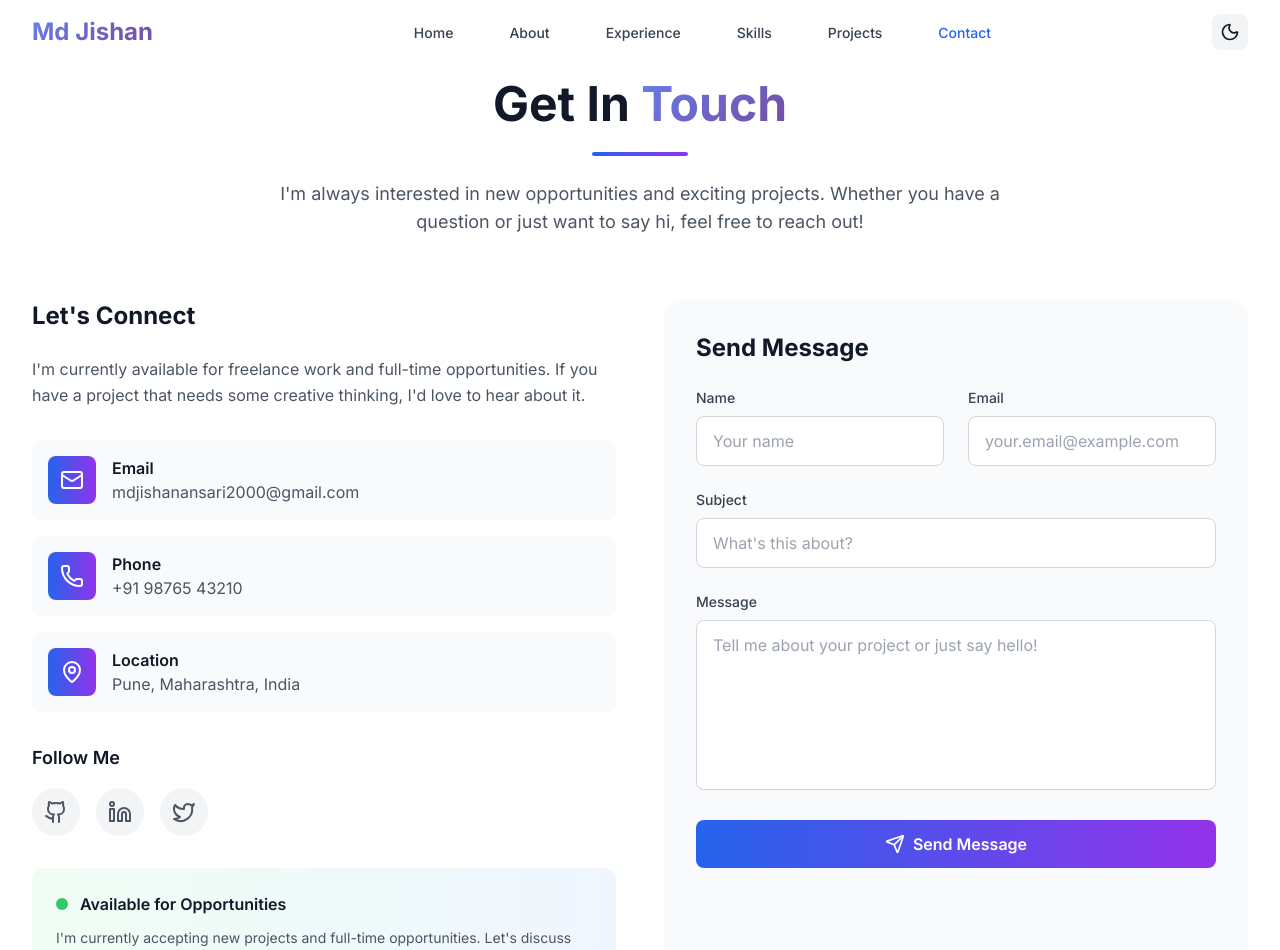
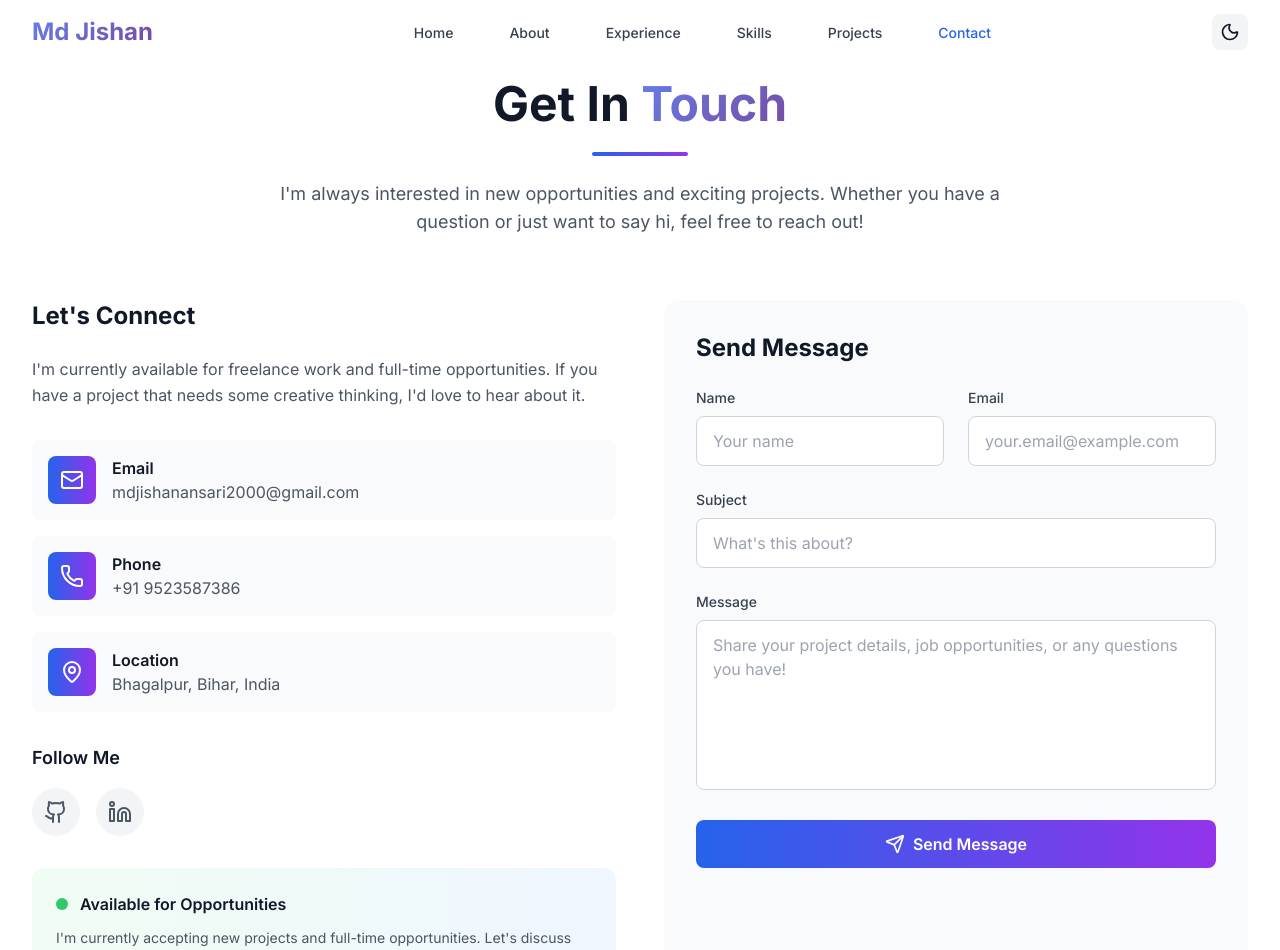
Before and after one commit to md-jishan-ansari/portfolio, a Next.js app: page /contact in a window 1280 px wide. Shown: the top 950 px of the page. Built offline with nearby package versions, Linux system fonts and the light colour scheme.

Commit message:
social media link updated

```diff
--- a/src/components/Contact.tsx
+++ b/src/components/Contact.tsx
@@ -2,7 +2,7 @@
 
 import { motion } from 'framer-motion';
 import { useScrollAwareInView } from '@/lib/hooks/useScrollAwareInView';
-import { Mail, Phone, MapPin, Github, Linkedin, Twitter, Send } from 'lucide-react';
+import { Mail, Phone, MapPin, Github, Linkedin, Send } from 'lucide-react';
 import { useState } from 'react';
 
 const Contact = () => {
@@ -31,13 +31,13 @@ const Contact = () => {
     {
       icon: Phone,
       title: "Phone",
-      value: "+91 98765 43210",
-      href: "tel:+919876543210"
+      value: "+91 9523587386",
+      href: "tel:+919523587386"
     },
     {
       icon: MapPin,
       title: "Location",
-      value: "Pune, Maharashtra, India",
+      value: "Bhagalpur, Bihar, India",
       href: "#"
     }
   ];
@@ -46,21 +46,21 @@ const Contact = () => {
     {
       icon: Github,
       name: "GitHub",
-      href: "https://github.com/yourusername",
+      href: "https://github.com/md-jishan-ansari",
       color: "hover:text-gray-900 dark:hover:text-white"
     },
     {
       icon: Linkedin,
       name: "LinkedIn",
-      href: "https://linkedin.com/in/yourusername",
+      href: "https://www.linkedin.com/in/md-jishan-ansari-849191202/",
       color: "hover:text-blue-600"
-    },
-    {
-      icon: Twitter,
-      name: "Twitter",
-      href: "https://twitter.com/yourusername",
-      color: "hover:text-blue-400"
     }
+    // {
+    //   icon: Twitter,
+    //   name: "Twitter",
+    //   href: "https://twitter.com/yourusername",
+    //   color: "hover:text-blue-400"
+    // }
   ];
 
   const handleInputChange = (e: React.ChangeEvent<HTMLInputElement | HTMLTextAreaElement>) => {
@@ -318,7 +318,7 @@ const Contact = () => {
                   required
                   rows={6}
                   className="w-full px-4 py-3 border border-gray-300 dark:border-gray-600 rounded-lg focus:ring-2 focus:ring-blue-500 focus:border-transparent bg-white dark:bg-gray-700 text-gray-900 dark:text-white transition-all duration-300 resize-none"
-                  placeholder="Tell me about your project or just say hello!"
+                  placeholder="Share your project details, job opportunities, or any questions you have!"
                 />
               </div>
               <motion.button
--- a/src/components/Footer.tsx
+++ b/src/components/Footer.tsx
@@ -1,7 +1,7 @@
 "use client";
 
 import { motion } from 'framer-motion';
-import { Github, Linkedin, Twitter, Mail, Heart } from 'lucide-react';
+import { Github, Linkedin, Mail, Heart } from 'lucide-react';
 import Link from 'next/link';
 
 const Footer = () => {
@@ -10,22 +10,22 @@ const Footer = () => {
   const socialLinks = [
     {
       icon: Github,
-      href: 'https://github.com/yourusername',
+      href: 'https://github.com/md-jishan-ansari',
       label: 'GitHub'
     },
     {
       icon: Linkedin,
-      href: 'https://linkedin.com/in/yourusername',
+      href: 'https://www.linkedin.com/in/md-jishan-ansari-849191202/',
       label: 'LinkedIn'
     },
-    {
-      icon: Twitter,
-      href: 'https://twitter.com/yourusername',
-      label: 'Twitter'
-    },
+    // {
+    //   icon: Twitter,
+    //   href: 'https://twitter.com/yourusername',
+    //   label: 'Twitter'
+    // },
     {
       icon: Mail,
-      href: 'mailto:jishan.ansari@example.com',
+      href: 'mailto:mdjishanansari2000@gmail.com',
       label: 'Email'
     }
   ];
--- a/src/components/Hero.tsx
+++ b/src/components/Hero.tsx
@@ -1,14 +1,19 @@
 "use client";
 
 import { motion } from 'framer-motion';
-import { Download, Mail, Github, Linkedin, Twitter } from 'lucide-react';
+import { Download, Mail, Github, Linkedin } from 'lucide-react';
 import Link from 'next/link';
 
 const Hero = () => {
   const socialLinks = [
-    { icon: Github, href: 'https://github.com/yourusername', label: 'GitHub' },
-    { icon: Linkedin, href: 'https://linkedin.com/in/yourusername', label: 'LinkedIn' },
-    { icon: Twitter, href: 'https://twitter.com/yourusername', label: 'Twitter' },
+    { icon: Github, href: 'https://github.com/md-jishan-ansari', label: 'GitHub' },
+    { icon: Linkedin, href: 'https://www.linkedin.com/in/md-jishan-ansari-849191202/', label: 'LinkedIn' },
+    {
+      icon: Mail,
+      href: 'mailto:mdjishanansari2000@gmail.com',
+      label: 'Email'
+    }
+    // { icon: Twitter, href: 'https://twitter.com/yourusername', label: 'Twitter' },
   ];
 
   return (
```
Also changed, not shown: 1 other file (tests, documents, lock files or other folders).
